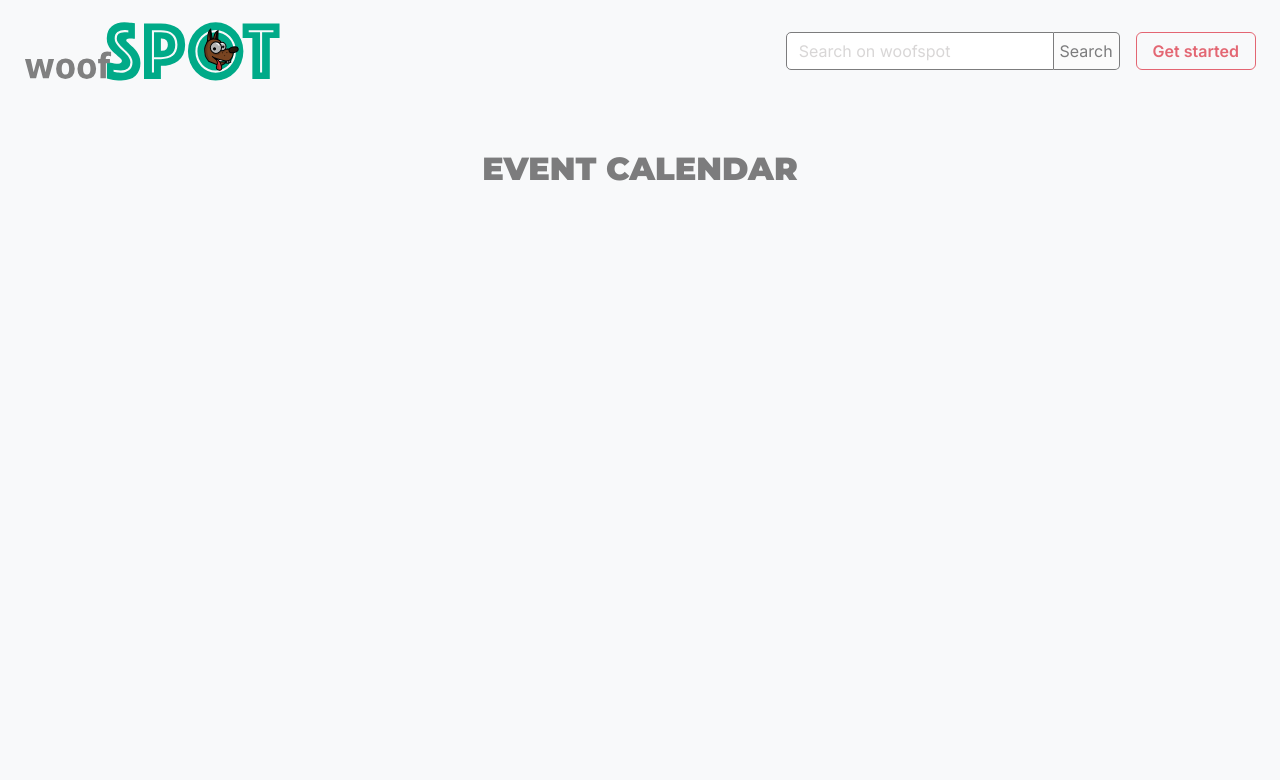
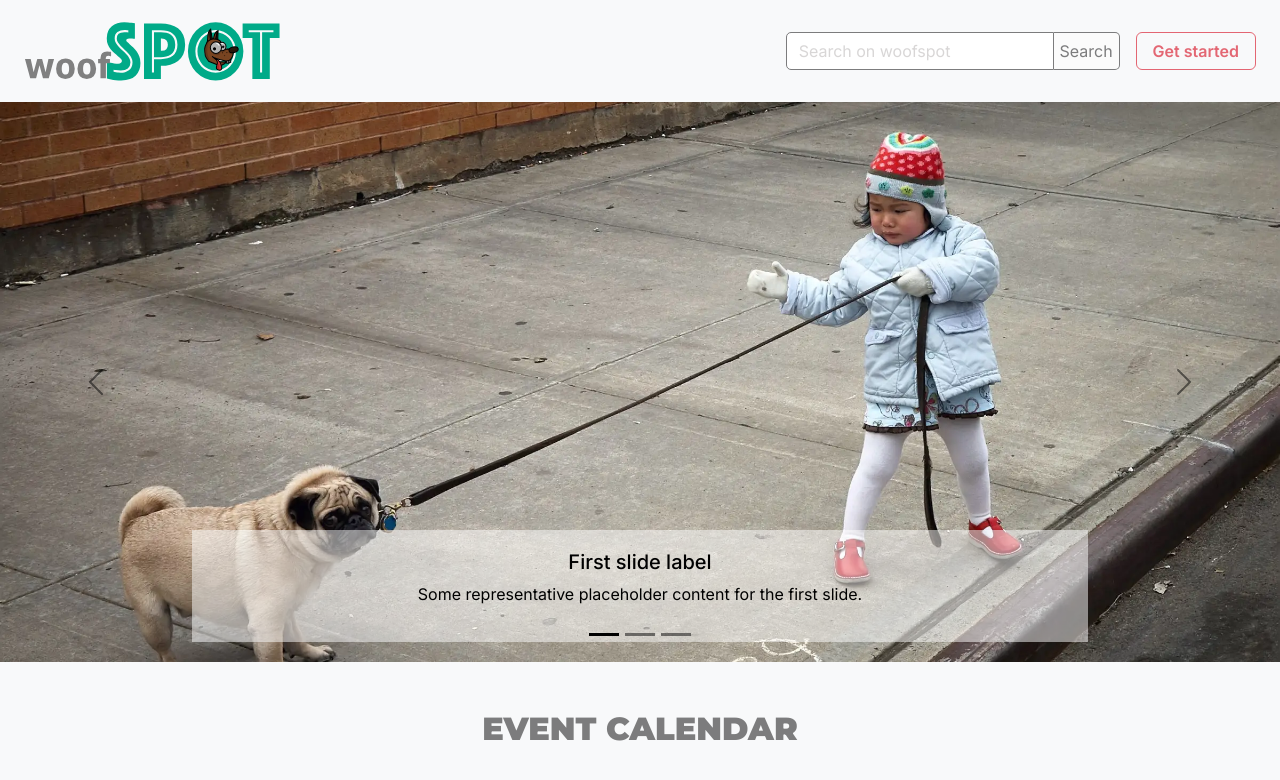
Before and after one commit to tayapro/woofspot, a Django app: page / in a window 1280 px wide. Shown: the top 780 px of the page. Run offline with Django 5.2, Linux system fonts and the light colour scheme; data that the repository does not hold is empty; some libraries are stand-ins or nearby versions.

Commit message:
feat(UI): Add carousel to landing page

```diff
--- a/static/css/style.css
+++ b/static/css/style.css
@@ -49,6 +49,13 @@ body {
 }
 
 /* base.html styles */
+#carouselExampleDark .carousel-item img {
+  object-fit: cover;
+  object-position: center;
+  overflow: hidden;
+  height: 70vh;
+}
+
 .logo-size {
   width: 128px;
   height: auto;
--- a/templates/base.html
+++ b/templates/base.html
@@ -3,6 +3,7 @@
 {% url 'my_signin' as my_signin_url %}
 {% url 'my_signout' as my_signout_url %}
 {% url 'profile' as profile_url %}
+{% url 'home' as home_url %}
 
 <!DOCTYPE html>
 <html lang="en">
@@ -78,6 +79,50 @@
         </div>
     </nav>
 
+    {% if request.path == home_url %}
+    <div id="carouselExampleDark" class="carousel carousel-dark slide" data-bs-ride="carousel">
+        <div class="carousel-indicators">
+            <button type="button" data-bs-target="#carouselExampleDark" data-bs-slide-to="0" class="active"
+                aria-current="true" aria-label="Slide 1"></button>
+            <button type="button" data-bs-target="#carouselExampleDark" data-bs-slide-to="1"
+                aria-label="Slide 2"></button>
+            <button type="button" data-bs-target="#carouselExampleDark" data-bs-slide-to="2"
+                aria-label="Slide 3"></button>
+        </div>
+        <div class="carousel-inner">
+            <div class="carousel-item active" data-bs-interval="10000">
+                <img src="{% static 'images/girl_and_puppy.webp' %}" class="d-block w-100" alt="...">
+                <div class="carousel-caption d-none d-md-block bg-white bg-opacity-50">
+                    <h5>First slide label</h5>
+                    <p>Some representative placeholder content for the first slide.</p>
+                </div>
+            </div>
+            <div class="carousel-item" data-bs-interval="2000">
+                <img src="{% static 'images/corgi_with_big_dog.webp' %}" class="d-block w-100" alt="...">
+                <div class="carousel-caption d-none d-md-block">
+                    <h5>Second slide label</h5>
+                    <p>Some representative placeholder content for the second slide.</p>
+                </div>
+            </div>
+            <div class="carousel-item">
+                <img src="{% static 'images/two_happy_dogs.webp' %}" class="d-block w-100" alt="...">
+                <div class="carousel-caption d-none d-md-block">
+                    <h5>Third slide label</h5>
+                    <p>Some representative placeholder content for the third slide.</p>
+                </div>
+            </div>
+        </div>
+        <button class="carousel-control-prev" type="button" data-bs-target="#carouselExampleDark" data-bs-slide="prev">
+            <span class="carousel-control-prev-icon" aria-hidden="true"></span>
+            <span class="visually-hidden">Previous</span>
+        </button>
+        <button class="carousel-control-next" type="button" data-bs-target="#carouselExampleDark" data-bs-slide="next">
+            <span class="carousel-control-next-icon" aria-hidden="true"></span>
+            <span class="visually-hidden">Next</span>
+        </button>
+    </div>
+    {% endif %}
+
     <main role="main" class="container">
         {% block content %}
         <!-- Content goes here -->
--- a/woofspot_project/settings.py
+++ b/woofspot_project/settings.py
@@ -31,7 +31,7 @@ STATIC_VERSION = int(time.time())
 SECRET_KEY = os.environ.get("SECRET_KEY")
 
 # SECURITY WARNING: don't run with debug turned on in production!
-DEBUG = False
+DEBUG = True
 
 ALLOWED_HOSTS = ['8000-tayapro-woofspot-dr7arhh9daf.ws.codeinstitute-ide.net',
                  '.herokuapp.com']
```
Also changed, not shown: static/images/corgi_with_big_dog.webp (added), static/images/girl_and_puppy.webp (added), static/images/two_bzi_bza.webp (added), static/images/two_happy_dogs.webp (added).
